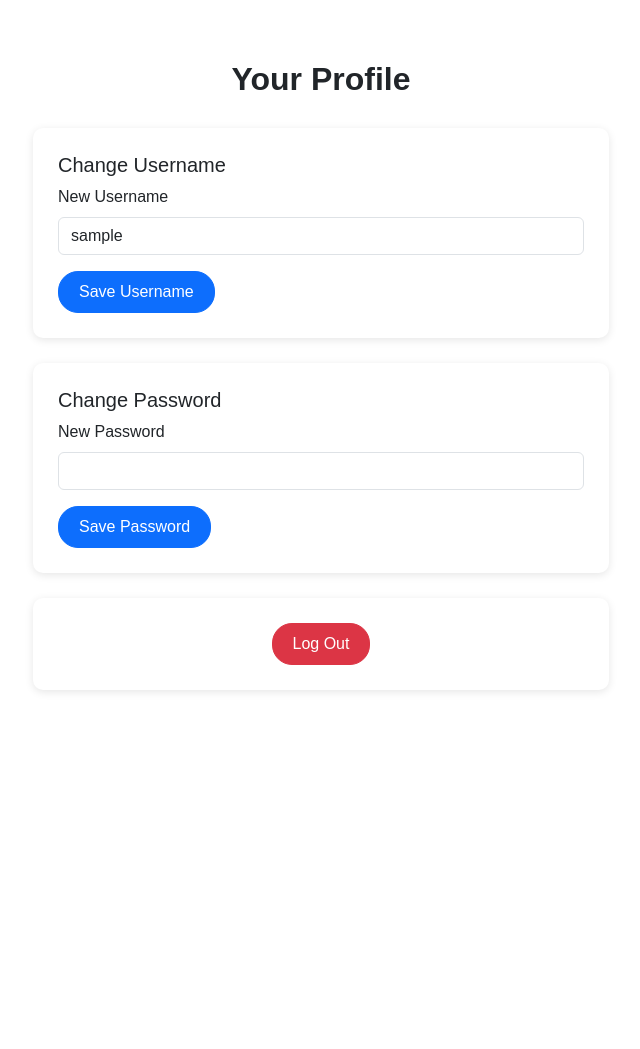
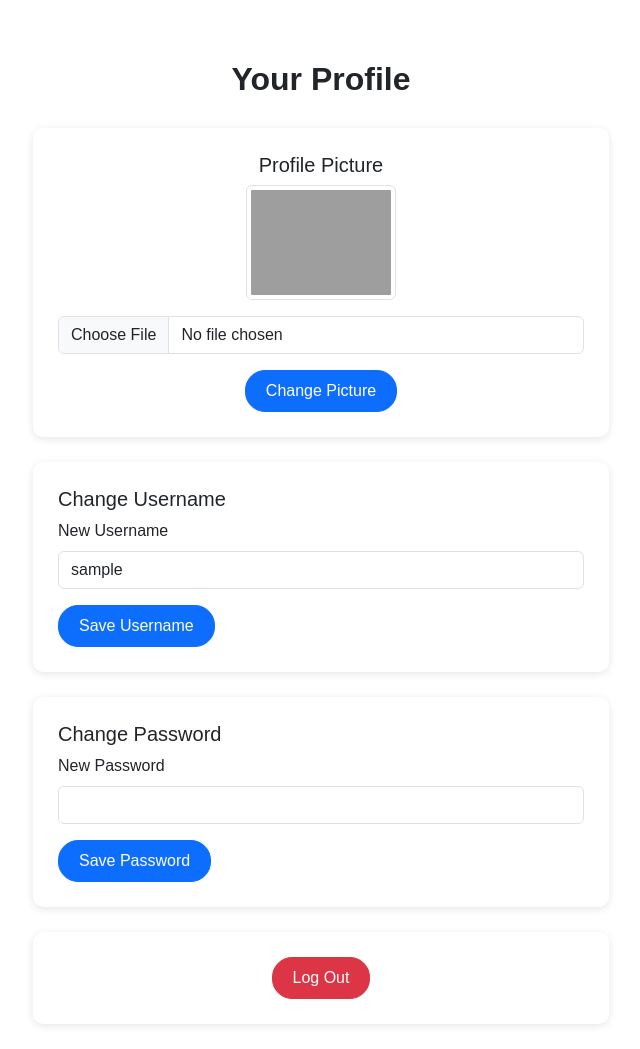
Before and after one commit to PiotrKontny/GameLore, a Django app: template frontend/templates/frontend/profile.html in a window 1280 px wide. Shown: the whole page, without its empty margins (319-959 px from the left). Before the commit the page ends 692 px from the top, so only its background shows below. Run offline with Django 5.2, Linux system fonts and the light colour scheme; the template is opened without the code that fills it, so the values that code supplies are empty; the visitor is signed in with stand-in values (Sample User, id 1); grey boxes are pictures that could not be loaded.

Commit message:
Added profile pictures and the ability to change them

```diff
--- a/app/models.py
+++ b/app/models.py
@@ -33,6 +33,13 @@ class UserModel(models.Model):
     email = models.EmailField(unique=True)
     password = models.CharField(max_length=128, db_column='user_password')
     date_joined = models.DateTimeField(default=timezone.now)
+    profile_picture = models.CharField(
+        max_length=500,
+        null=True,
+        blank=True,
+        default='profile_pictures/default_user.png',
+        db_column='profile_picture'
+    )
 
     objects = UserManager()
 
--- a/app/serializers.py
+++ b/app/serializers.py
@@ -7,7 +7,7 @@ class UserSerializer(serializers.ModelSerializer):
 
     class Meta:
         model = UserModel
-        fields = ["id", "username", "email", "password"]
+        fields = ["id", "username", "email", "password", "profile_picture"]
 
     def create(self, validated_data):
         return UserModel.objects.create_user(
--- a/frontend/templates/frontend/profile.html
+++ b/frontend/templates/frontend/profile.html
@@ -54,6 +54,21 @@
         <p class="message">{{ message }}</p>
     {% endif %}
 
+    <div class="form-section text-center">
+    <h5>Profile Picture</h5>
+    <img src="/media/{{ user.profile_picture }}" alt="Profile Picture"
+         class="img-thumbnail mb-3" width="150" height="150">
+    <form method="post" enctype="multipart/form-data">
+        {% csrf_token %}
+        <input type="hidden" name="action" value="change_profile_picture">
+        <div class="mb-3">
+            <input type="file" class="form-control" name="profile_picture" accept="image/*" required>
+        </div>
+        <button type="submit" class="btn btn-primary">Change Picture</button>
+    </form>
+</div>
+
+
     <div class="form-section">
         <h5>Change Username</h5>
         <form method="post">
```
Also changed, not shown: app/views.py (+19 -4 lines).
